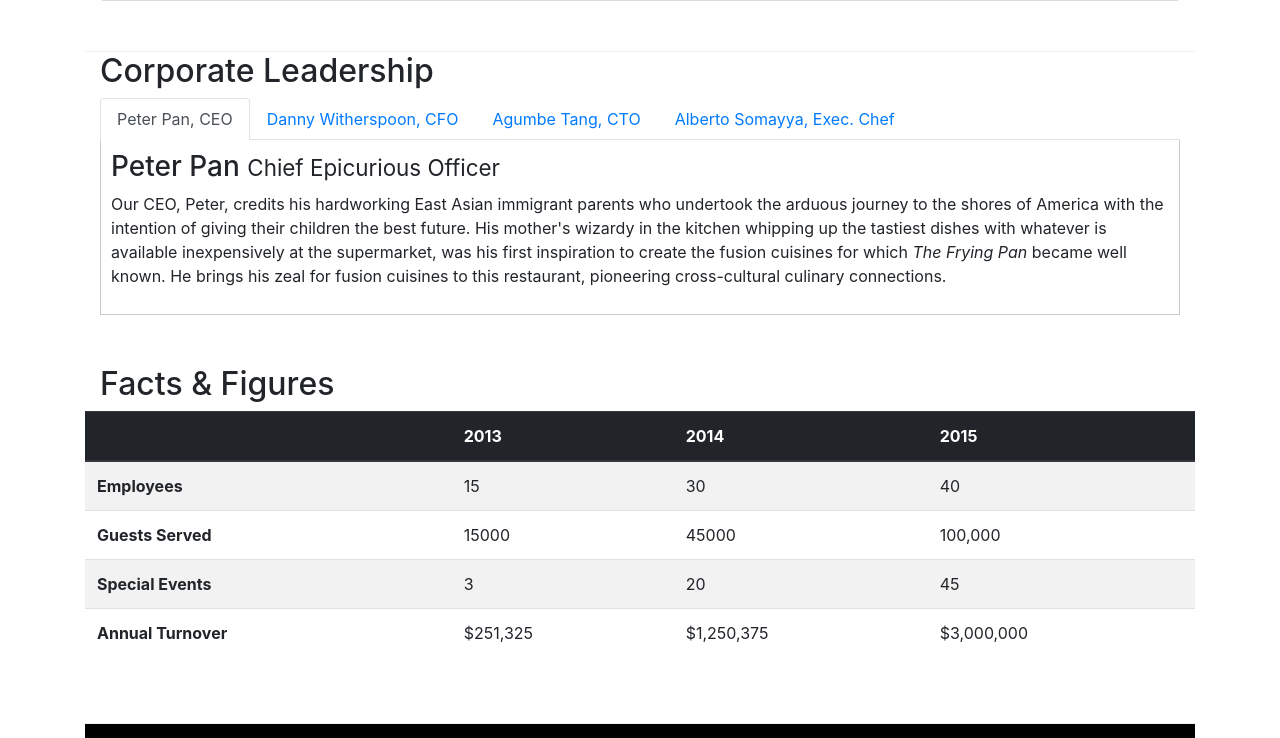
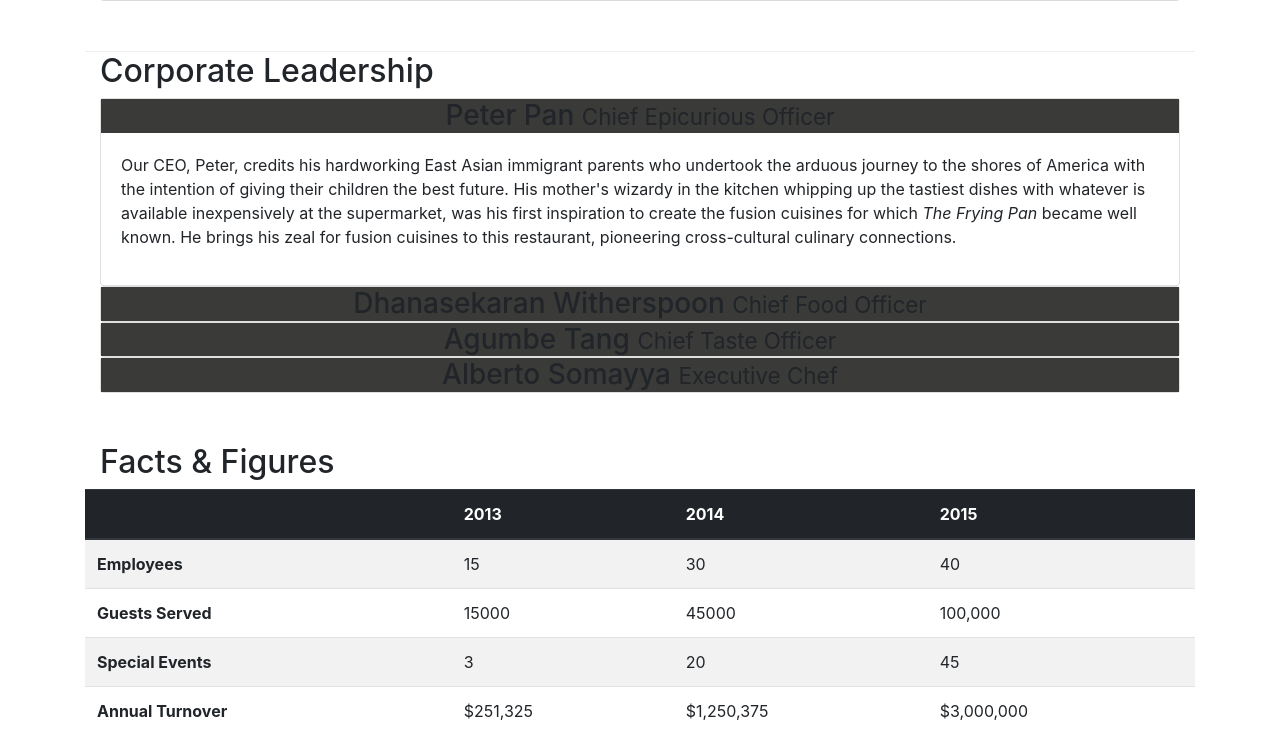
Before and after one commit to VikkiSinghs/ui, a website: page aboutus.html in a window 1280 px wide. Shown: the part 920-1658 px from the top of the page. Drawn offline with nearby package versions, Linux system fonts and the light colour scheme.

Commit message:
Accordion

```diff
--- a/aboutus.html
+++ b/aboutus.html
@@ -116,63 +116,108 @@
             <div class="col-12">
                 <h2>Corporate Leadership</h2>
 
-                <ul class="nav nav-tabs">
-                    <li class="nav-item">
-                        <a class="nav-link active" href="#peter" role="tab" data-toggle="tab">Peter Pan, CEO</a>
-                    </li>
-                    <li class="nav-item">
-                        <a class="nav-link" href="#danny" role="tab" data-toggle="tab">Danny Witherspoon, CFO</a>
-                    </li>
-                    <li class="nav-item">
-                        <a class="nav-link" href="#agumbe" role="tab" data-toggle="tab">Agumbe Tang, CTO</a>
-                    </li>
-                    <li class="nav-item">
-                        <a class="nav-link" href="#alberto" role="tab" data-toggle="tab">Alberto Somayya, Exec. Chef</a>
-                    </li>
-                </ul>
-                <div class="tab-content">
-                    <div role="tabpanel" class="tab-pane fade show active" id="peter">
-                        <h3>Peter Pan <small>Chief Epicurious Officer</small></h3>
-                        <p class="d-none d-sm-block">Our CEO, Peter, credits his hardworking East Asian immigrant
+
+                <div id="accordion">
+                    <div class="card">
+                        <div class="card-header1" role="tab" id="peterhead">
+                            <h3 class="mb-0">
+                                <a data-toggle="collapse" data-target="#peter">
+                                    Peter Pan <small>Chief Epicurious Officer</small>
+                                </a>
+                            </h3>
+                        </div>
+                        <div class="collapse show" id="peter" data-parent="#accordion">
+                            <div class="card-body">
+                                <p class="d-none d-sm-block">Our CEO, Peter, credits his hardworking East Asian
+                                    immigrant
                                     parents
-                            who undertook the arduous journey to the shores of America with the intention of giving
+                                    who undertook the arduous journey to the shores of America with the intention of
+                                    giving
                                     their
-                            children the best future. His mother's wizardy in the kitchen whipping up the tastiest
+                                    children the best future. His mother's wizardy in the kitchen whipping up the
+                                    tastiest
                                     dishes
-                            with whatever is available inexpensively at the supermarket, was his first inspiration to
+                                    with whatever is available inexpensively at the supermarket, was his first
+                                    inspiration to
                                     create
-                            the fusion cuisines for which <em>The Frying Pan</em> became well known. He brings his zeal
+                                    the fusion cuisines for which <em>The Frying Pan</em> became well known. He brings
+                                    his zeal
                                     for
-                            fusion cuisines to this restaurant, pioneering cross-cultural culinary connections.</p>
+                                    fusion cuisines to this restaurant, pioneering cross-cultural culinary connections.
+                                </p>
+                            </div>
+                        </div>
                     </div>
 
-                    <div role="tabpanel" class="tab-pane fade show" id="danny">
-                        <h3>Dhanasekaran Witherspoon <small>Chief Food Officer</small></h3>
+                    <div class="card">
+                        <div class="card-header1" role="tab" id="dannyhead">
+                            <h3 class="mb-0">
+                                <a class="collapsed" data-toggle="collapse" data-target="#danny">
+                                    Dhanasekaran Witherspoon <small>Chief Food Officer</small>
+                                </a>
+                            </h3>
+                        </div>
+                        <div class="collapse" id="danny" data-parent="#accordion">
+                            <div class="card-body">
                                 <p class="d-none d-sm-block">Our CFO, Danny, as he is affectionately referred to by his
                                     colleagues,
-                            comes from a long established family tradition in farming and produce. His experiences
+                                    comes from a long established family tradition in farming and produce. His
+                                    experiences
                                     growing
-                            up on a farm in the Australian outback gave him great appreciation for varieties of food
-                            sources. As he puts it in his own words, <em>Everything that runs, wins, and everything that
-                                stays, pays!</em></p>
+                                    up on a farm in the Australian outback gave him great appreciation for varieties of
+                                    food
+                                    sources. As he puts it in his own words, <em>Everything that runs, wins, and
+                                        everything that
+                                        stays, pays!</em>
+                                    </p>
                             </div>
-                    <div role="tabpanel" class="tab-pane fade show" id="agumbe">
-                        <h3>Agumbe Tang <small>Chief Taste Officer</small></h3>
-                        <p class="d-none d-sm-block">Blessed with the most discerning gustatory sense, Agumbe, our CTO,
-                            personally ensures that every dish that we serve meets his exacting tastes. Our chefs dread
+                        </div>
+                    </div>
+
+                    <div class="card">
+                        <div class="card-header1" role="tab" id="agumbehead">
+                            <h3 class="mb-0">
+                                <a class="collapsed" data-toggle="collapse" data-target="#agumbe">
+                                    Agumbe Tang <small>Chief Taste Officer</small>
+                                </a>
+                            </h3>
+                        </div>
+                        <div class="collapse" id="agumbe" data-parent="#accordion">
+                            <div class="card-body">
+                                <p class="d-none d-sm-block">Blessed with the most discerning gustatory sense, Agumbe,
+                                    our CTO,
+                                    personally ensures that every dish that we serve meets his exacting tastes. Our
+                                    chefs dread
                                     the
-                            tongue lashing that ensues if their dish does not meet his exacting standards. He lives by
+                                    tongue lashing that ensues if their dish does not meet his exacting standards. He
+                                    lives by
                                     his
                                     motto, <em>You click only if you survive my lick.</em></p>
                             </div>
-                    <div role="tabpanel" class="tab-pane fade show" id="alberto">
-                        <h3>Alberto Somayya <small>Executive Chef</small></h3>
-                        <p class="d-none d-sm-block">Award winning three-star Michelin chef with wide International
-                            experience having worked closely with whos-who in the culinary world, he specializes in
+                        </div>
+                    </div>
+
+                    <div class="card">
+                        <div class="card-header1" role="tab" id="albertohead">
+                            <h3 class="mb-0">
+                                <a class="collapsed" data-toggle="collapse" data-target="#alberto">
+                                    Alberto Somayya <small>Executive Chef</small>
+                                </a>
+                            </h3>
+                        </div>
+                        <div class="collapse" id="alberto" data-parent="#accordion">
+                            <div class="card-body">
+                                <p class="d-none d-sm-block">Award winning three-star Michelin chef with wide
+                                    International
+                                    experience having worked closely with whos-who in the culinary world, he specializes
+                                    in
                                     creating
-                            mouthwatering Indo-Italian fusion experiences. He says, <em>Put together the cuisines from
+                                    mouthwatering Indo-Italian fusion experiences. He says, <em>Put together the
+                                        cuisines from
                                         the
                                         two craziest cultures, and you get a winning hit! Amma Mia!</em></p>
+                            </div>
+                        </div>
                     </div>
                 </div>
 
--- a/css/styles.css
+++ b/css/styles.css
@@ -1,7 +1,7 @@
 .jumbotron {
     padding:70px 30px 70px 30px;
     margin:0px auto;
-    background: #cacaca ;
+    background: #1a1717 ;
     color:rgb(245, 174, 33);
 }
 .row-header{
@@ -18,7 +18,7 @@
     background-color: black;
     margin: 0px auto;
     padding: 20px 0px 20px 0px;
-    color: rgb(150, 150, 159);
+    color: rgb(166, 166, 169);
 }
 address{
     font-size:80%;
@@ -42,3 +42,7 @@
     border-bottom: 1px solid #cacaca;
     padding: 10px;
 }
+.card-header1 {
+    text-align: center;
+    background: #3a3a38;
+}
```
Also changed, not shown: index.html (+2 -2 lines). Lines whose indentation alone changed are shown as unchanged.
